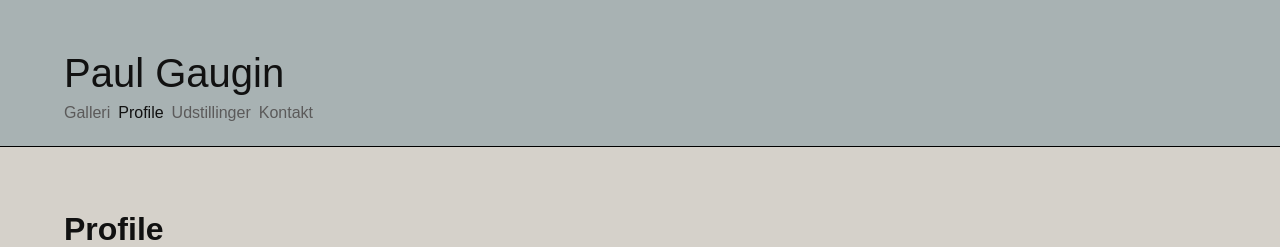
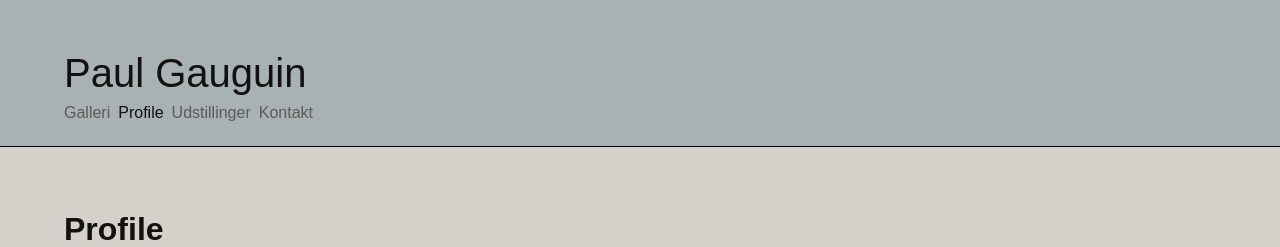
Before and after one commit to pwademo/test3, a Jekyll site: the page built from pages/profile.md, in a window 1280 px wide. Shown: the top 247 px of the page. Built offline with Jekyll 4.4.1, drawn with Linux system fonts in a browser that asks for light colours.

Commit message:
stavefejl

```diff
--- a/_config.yml
+++ b/_config.yml
@@ -6,7 +6,7 @@
 #######
 # SITE SETTINGS
 #
-title: Paul Gaugin
+title: Paul Gauguin
 description: "a basic homepage for an artist"
 year: 2022
 # author: John Doe
```
